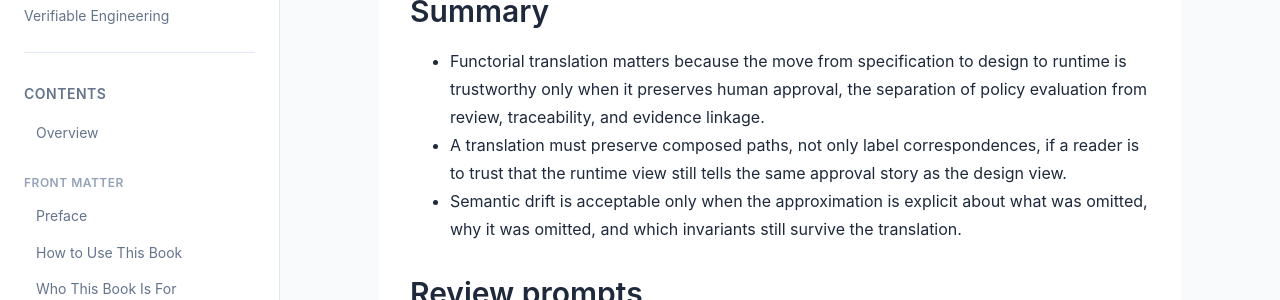
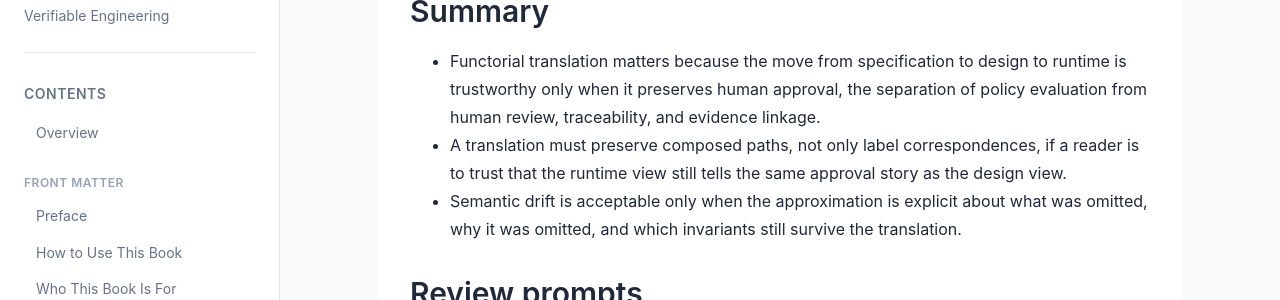
Before and after one commit to itdojp/composable-software-design-book, a Jekyll site: the page built from src/chapter-chapter04/index.md, in a window 1280 px wide and 900 px high, scrolled down 7465 px. Shown: the part 209-509 px from the top of the window. Built offline with Jekyll 4.4.1, drawn with Linux system fonts in a browser that asks for light colours.

Commit message:
Polish chapter-end terminology consistency

```diff
--- a/src/chapter-chapter04/index.md
+++ b/src/chapter-chapter04/index.md
@@ -248,7 +248,7 @@ Chapter 05 takes that same discipline into a harder situation: several views can
 
 ## Summary
 
-- Functorial translation matters because the move from specification to design to runtime is trustworthy only when it preserves human approval, the separation of policy evaluation from review, traceability, and evidence linkage.
+- Functorial translation matters because the move from specification to design to runtime is trustworthy only when it preserves human approval, the separation of policy evaluation from human review, traceability, and evidence linkage.
 - A translation must preserve composed paths, not only label correspondences, if a reader is to trust that the runtime view still tells the same approval story as the design view.
 - Semantic drift is acceptable only when the approximation is explicit about what was omitted, why it was omitted, and which invariants still survive the translation.
 
```
Also changed, not shown: src/chapter-chapter07/index.md (+1 -1 lines).
